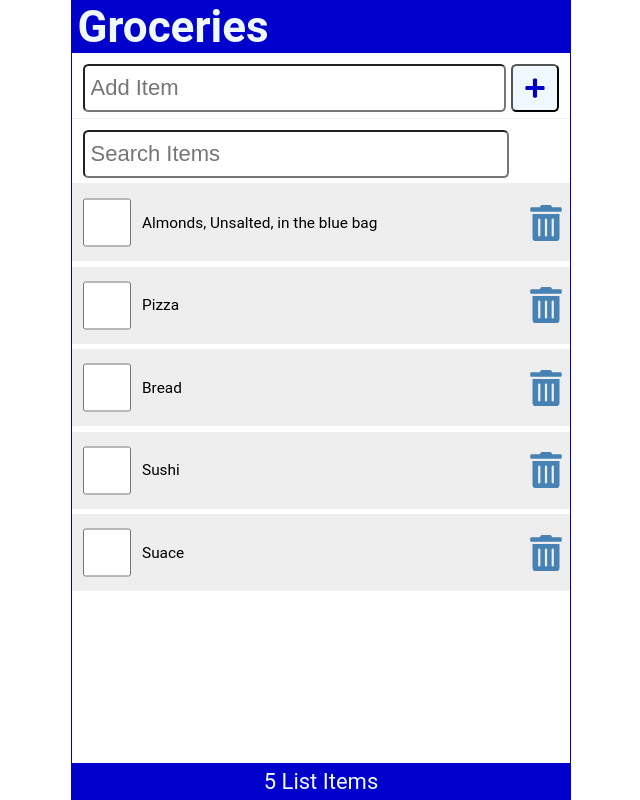
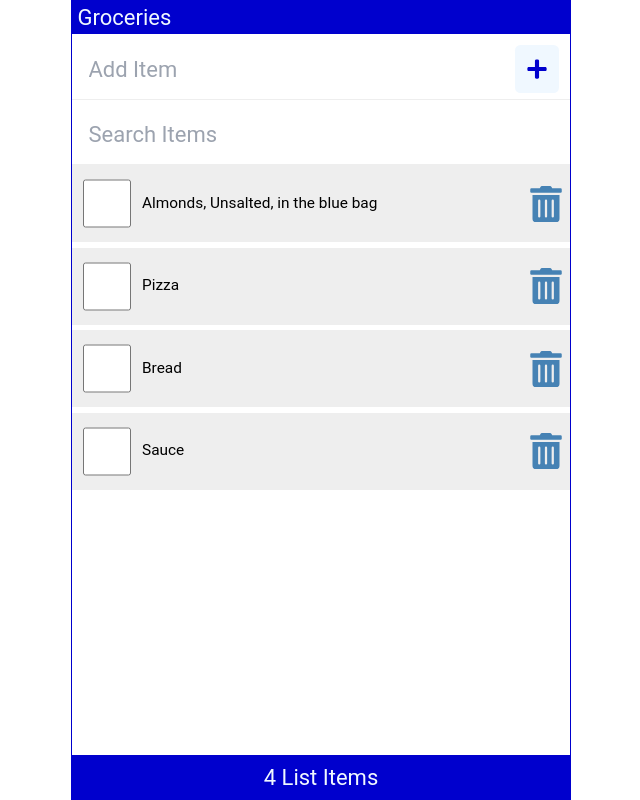
Before and after one commit to stellar-stack/Groceries-list-application-with-React, a React (Create React App) app: page / in a window 1280 px wide. Shown: the whole page, without its empty margins (319-959 px from the left). Built offline with nearby package versions, Linux system fonts and the light colour scheme; data requests are answered from the project's data file.

Commit message:
Started the server

```diff
--- a/data/db.json
+++ b/data/db.json
@@ -19,15 +19,9 @@
       "Checked": false
     },
     {
-      "id": "311",
+      "id": "31",
       "check": false,
-      "item": "Sushi",
-      "Checked": false
-    },
-    {
-      "id": "3111",
-      "check": false,
-      "item": "Suace"
+      "item": "Sauce"
     }
   ]
 }
--- a/package.json
+++ b/package.json
@@ -37,6 +37,7 @@
     ]
   },
   "devDependencies": {
-    "@babel/plugin-transform-private-property-in-object": "^7.24.7"
+    "@babel/plugin-transform-private-property-in-object": "^7.24.7",
+    "tailwindcss": "^3.4.10"
   }
 }
--- a/public/index.html
+++ b/public/index.html
@@ -24,6 +24,7 @@
       work correctly both with client-side routing and a non-root public URL.
       Learn how to configure a non-root public URL by running `npm run build`.
     -->
+
     <title>React App</title>
   </head>
   <body>
--- a/src/constent.js
+++ b/src/constent.js
@@ -1,4 +1,3 @@
-
 import ItemList from "./ItemList";
 
 const Content = ({ items, handleCheck, handleDelete }) => {
--- a/src/index.css
+++ b/src/index.css
@@ -1,3 +1,7 @@
+@import "tailwindcss/base";
+@import "tailwindcss/components";
+@import "tailwindcss/utilities";
+
 * {
   margin: 0;
   padding: 0;
--- /dev/null
+++ b/tailwind.config.js
@@ -0,0 +1,8 @@
+/** @type {import('tailwindcss').Config} */
+module.exports = {
+  content: ["./src/**/*.{html,js}"],
+  theme: {
+    extend: {},
+  },
+  plugins: [],
+}
```
Also changed, not shown: src/App.js (line endings or trailing spaces), 1 other file (tests, documents, lock files or other folders).
